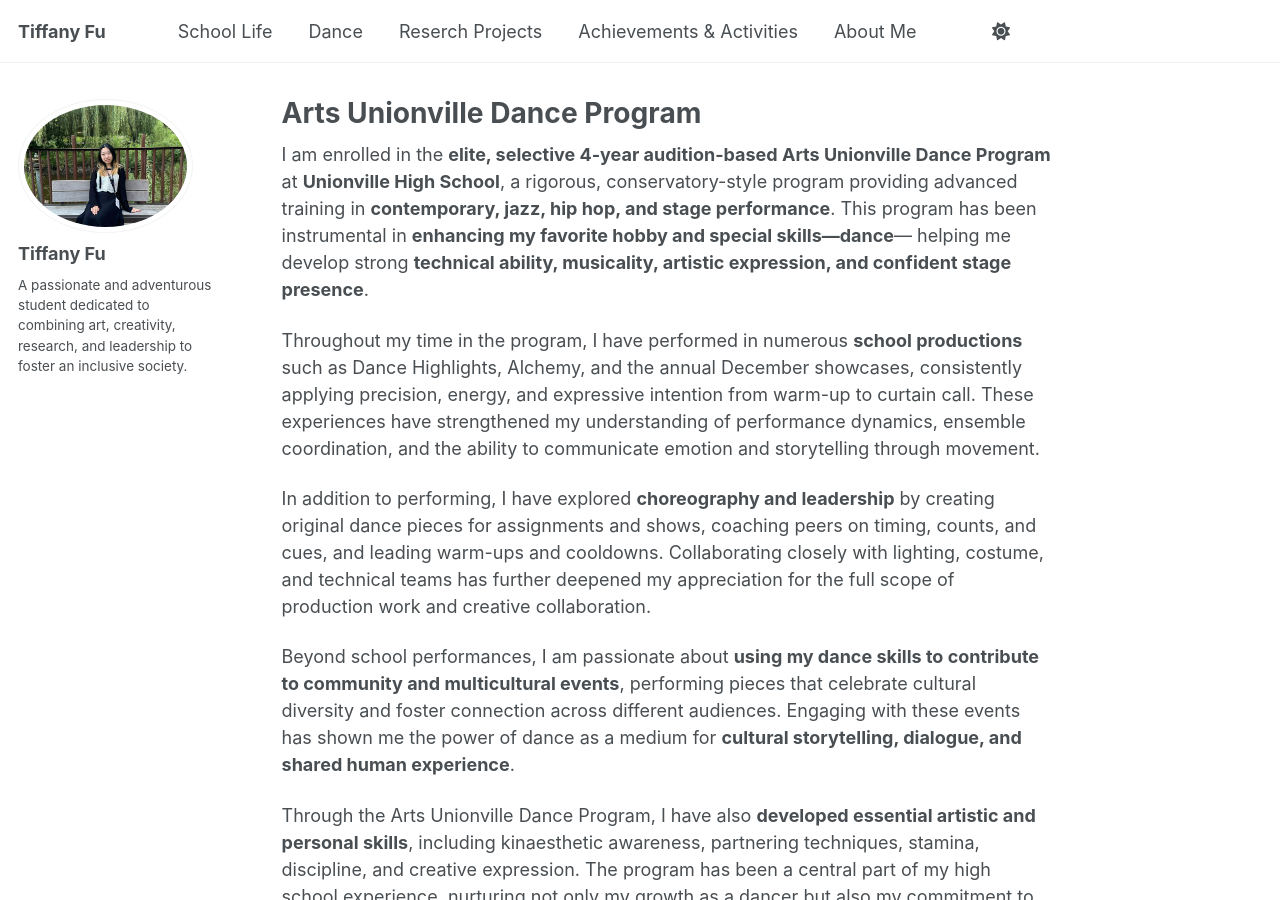
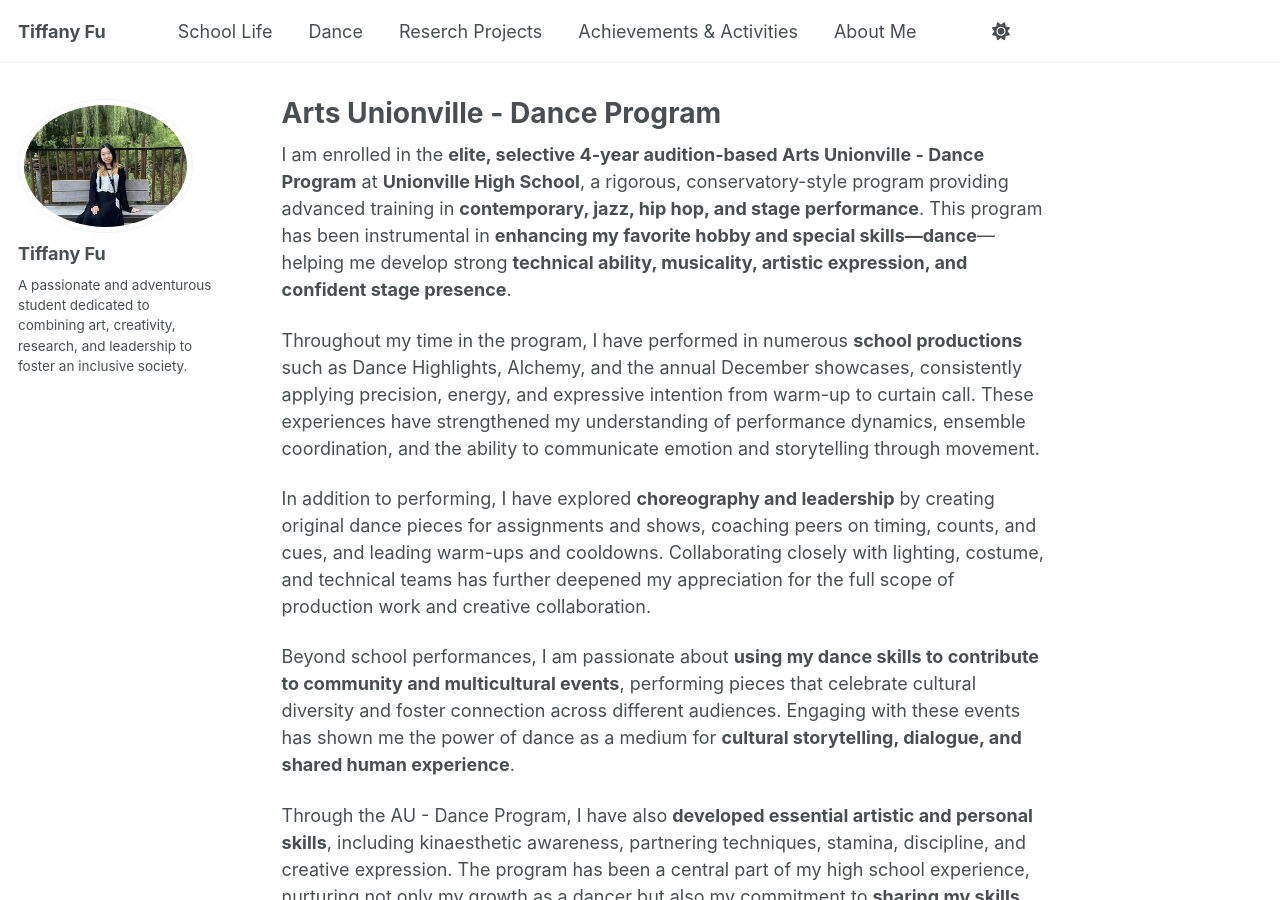
Before and after one commit to TiffanyJTFu/TiffanyTestWeb, a Jekyll site: the page built from _publications/AUDanceProgram.md, in a window 1280 px wide and 900 px high. Built offline with Jekyll 4.4.1, drawn with Linux system fonts in a browser that asks for light colours; a script that is not in the unit is left out.

Commit message:
Update AUDanceProgram.md

```diff
--- a/_publications/AUDanceProgram.md
+++ b/_publications/AUDanceProgram.md
@@ -1,12 +1,12 @@
 ---
-title: "Arts Unionville Dance Program"
+title: "Arts Unionville - Dance Program"
 collection: publications
 category: conferences
 permalink: /publications/AUDanceProgram
-excerpt: 'Enrolled in the **elite, selective 4-year audition-based Arts Unionville Dance Program at Unionville High School**, I receive **advanced training** in **contemporary, jazz, hip hop, and stage performance**, further developing my **favorite hobby and special skills—dance**. I regularly perform in **school productions, community showcases, and multi-cultural events**, using dance to celebrate diverse cultures and connect audiences through storytelling and movement.<br/><img src="https://www.tiffu.ca/images/schoolau1.jpg">'
+excerpt: 'Enrolled in the **elite, selective 4-year audition-based Arts Unionville - Dance Program at Unionville High School**, I receive **advanced training** in **contemporary, jazz, hip hop, and stage performance**, further developing my **favorite hobby and special skills—dance**. I regularly perform in **school productions, community showcases, and multi-cultural events**, using dance to celebrate diverse cultures and connect audiences through storytelling and movement.<br/><img src="https://www.tiffu.ca/images/schoolau1.jpg">'
 ---
 
-I am enrolled in the **elite, selective 4-year audition-based Arts Unionville Dance Program** at **Unionville High School**, a rigorous, conservatory-style program providing advanced training in **contemporary, jazz, hip hop, and stage performance**. This program has been instrumental in **enhancing my favorite hobby and special skills—dance**— helping me develop strong **technical ability, musicality, artistic expression, and confident stage presence**.
+I am enrolled in the **elite, selective 4-year audition-based Arts Unionville - Dance Program** at **Unionville High School**, a rigorous, conservatory-style program providing advanced training in **contemporary, jazz, hip hop, and stage performance**. This program has been instrumental in **enhancing my favorite hobby and special skills—dance**— helping me develop strong **technical ability, musicality, artistic expression, and confident stage presence**.
 
 Throughout my time in the program, I have performed in numerous **school productions** such as Dance Highlights, Alchemy, and the annual December showcases, consistently applying precision, energy, and expressive intention from warm-up to curtain call. These experiences have strengthened my understanding of performance dynamics, ensemble coordination, and the ability to communicate emotion and storytelling through movement.
 
@@ -14,6 +14,6 @@ In addition to performing, I have explored **choreography and leadership** by cr
 
 Beyond school performances, I am passionate about **using my dance skills to contribute to community and multicultural events**, performing pieces that celebrate cultural diversity and foster connection across different audiences. Engaging with these events has shown me the power of dance as a medium for **cultural storytelling, dialogue, and shared human experience**.
 
-Through the Arts Unionville Dance Program, I have also **developed essential artistic and personal skills**, including kinaesthetic awareness, partnering techniques, stamina, discipline, and creative expression. The program has been a central part of my high school experience, nurturing not only my growth as a dancer but also my commitment to **sharing my skills and passion to make a positive impact in my community**.
+Through the AU - Dance Program, I have also **developed essential artistic and personal skills**, including kinaesthetic awareness, partnering techniques, stamina, discipline, and creative expression. The program has been a central part of my high school experience, nurturing not only my growth as a dancer but also my commitment to **sharing my skills and passion to make a positive impact in my community**.
 
 ![mun](https://www.tiffu.ca/images/schoolau1.jpg)
```
